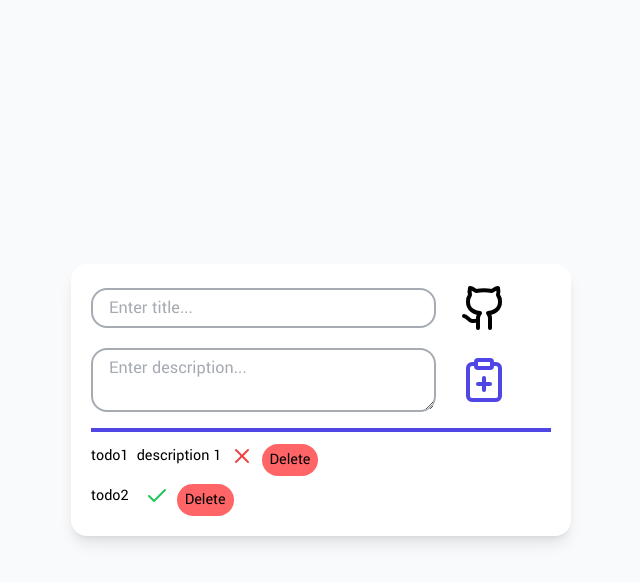
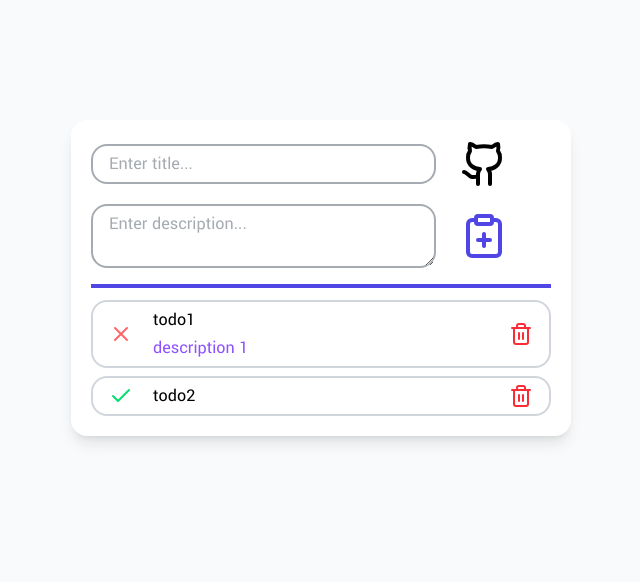
Before and after one commit to bogdanchik88/todo_react, a React (Vite) app: page / in a window 1280 px wide. Shown: the top 582 px of the page, without its empty margins (319-959 px from the left). Built offline with nearby package versions, Linux system fonts and the light colour scheme.

Commit message:
v1.0 commit

```diff
--- a/src/App.jsx
+++ b/src/App.jsx
@@ -3,14 +3,12 @@ import TodoList from "./components/TodoList"
 
 function App() {
   return (
-    <div className="min-h-screen flex items-center justify-center bg-bg font-Yantramanav">
-      <div className="flex flex-col gap-3 w-[90%] max-w-[500px] max-h-[70vh] p-5 bg-card rounded-2xl shadow-lg">
+    <div className="min-h-screen flex items-start justify-center bg-bg font-Yantramanav">
+      <div className="flex flex-col gap-3 w-[90%] mt-[15vh] max-w-[500px] max-h-[75vh] p-5 bg-card rounded-2xl shadow-lg">
         <InputForm />
-
-      {/* Контейнер под список */}
-      <div className="flex-1 overflow-y-auto">
-        <TodoList />
-      </div>
+        <div className="flex-1 overflow-y-auto">
+          <TodoList />
+        </div>
       </div>
     </div>
   )
--- a/src/components/TodoList.jsx
+++ b/src/components/TodoList.jsx
@@ -1,4 +1,3 @@
-import React from 'react'
 import useTodosStore from "../store/useTodosStore"
 import TodoListItem from './TodoListItem'
 
--- a/src/components/TodoListItem.jsx
+++ b/src/components/TodoListItem.jsx
@@ -1,21 +1,41 @@
-import { Check, X } from "lucide-react"
+import { Trash2 } from "lucide-react"
 import useTodosStore from "../store/useTodosStore"
 import ToggleButton from "./ToggleButton"
+import { useState } from "react"
 
 const TodoListItem = ({id, title, description, completed} = props) => {
 
     const deleteTodo = useTodosStore(state => state.deleteTodo)
     const toggleTodo = useTodosStore(state => state.toggleTodo)
+    const [deleting, setDeleting] = useState(false)
+
+    const handleDelete = () => {
+      setDeleting(true)
+      setTimeout(() => {
+        deleteTodo(id)
+      }, 300)
+    }
 
   return (
-    <div className='flex gap-2'>
-      <p>{title}</p>
-
-      <p>{description}</p>
+    <div className={`flex gap-2 py-1 px-1 justify-evenly items-center border-2 border-gray-300 rounded-2xl text-lg
+      transition-opacity duration-300 ${deleting ? 'opacity-0' : 'opacity-100'}`}>
 
       <ToggleButton completed={completed} onToggle={() => toggleTodo(id)}/>
 
-      <button className="cursor-pointer bg-red-400 px-2 py-1 rounded-2xl" onClick={() => deleteTodo(id)}>Delete</button>
+      <div className="flex flex-col justify-start w-[75%] min-w-0">
+
+        <h1 className="">{title}</h1>
+
+        {description && <div>
+          <p className={'text-violet-500 wrap-break-word'}>{description}</p>
+
+        </div>}
+
+      </div>
+      <button className="cursor-pointer" onClick={() => handleDelete()}>
+        <Trash2 className="text-red-500 hover:scale-[120%]
+          active:scale-[100%] transition-transform duration-300"/>
+      </button>
     </div>
   )
 }
--- a/src/components/ToggleButton.jsx
+++ b/src/components/ToggleButton.jsx
@@ -10,7 +10,7 @@ const ToggleButton = ({completed, onToggle} = props) => {
     <Check
         className={`
         absolute inset-0
-        text-success
+        text-green-400
         transition-all duration-300 ease-in-out
         hover:scale-[120%]
         active:scale-100
@@ -26,7 +26,7 @@ const ToggleButton = ({completed, onToggle} = props) => {
     <X
         className={`
         absolute inset-0
-        text-danger
+        text-red-400
         transition-all duration-300 ease-in-out
         hover:scale-[120%]
         active:scale-100
```
Also changed, not shown: src/components/InputForm.jsx (line endings or trailing spaces).
